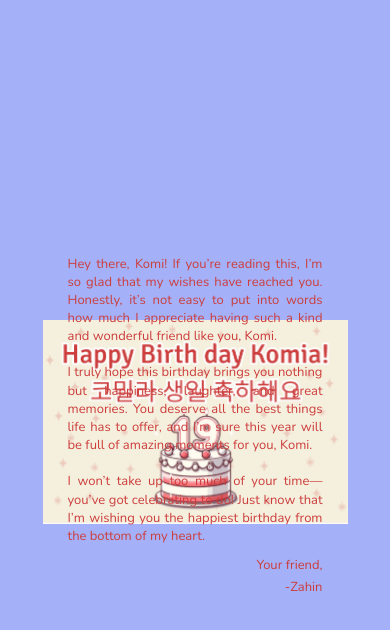
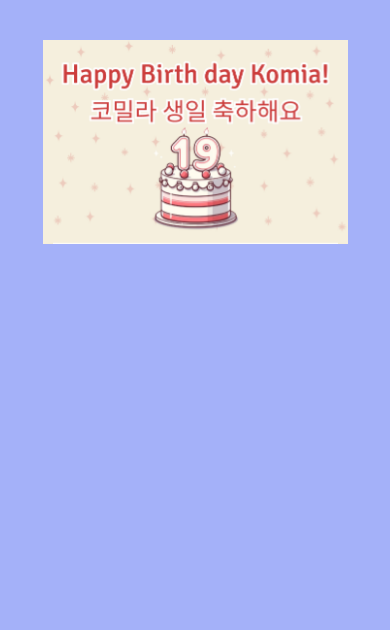
Before and after one commit to Zahin-commits/pro_commerce, a Next.js app: page /card in a window 390 px wide. Shown: the top 630 px of the page. Built offline with nearby package versions, Linux system fonts and the light colour scheme.

Commit message:
mobile design

```diff
--- a/src/app/card/page.card.css
+++ b/src/app/card/page.card.css
@@ -5,7 +5,7 @@
 .container{
     height: 100vh;
     width: 100vw;
-    color: white;
+    color: #CC3D3C;
     background-color: #a4b1f9;
     /* background-color: rgb(80, 80, 80); */
     display: flex;
@@ -44,6 +44,7 @@
     flex-direction: column;
     justify-content: center;
     border: 10px solid #F5EFDD;
+    border-bottom: none;
     background-color: #fff;
 }
 .strikethrough {
@@ -66,6 +67,9 @@
     margin: 9px 15px;
 }
 
+.card p.v{
+    display: none;
+}
 .card p.ending{
  text-align: right;
  margin-block: 2px;
@@ -96,7 +100,7 @@
 .card:hover .back {
     transform: perspective(1300px) rotateX(-180deg);
     /* box-shadow: 7px 0px 5px 0px rgba(0, 0, 0, 0.3), inset 2px 0px 15px 0px rgba(0, 0, 0, 0.1); */
-    background-color: #dcd2d5;
+    /* background-color: #dcd2d5; */
 }
 .card .back {
     position: absolute;
@@ -115,6 +119,15 @@
     transition: all 0.8s ease-in-out;
     background-color: #ffffff;
     /* box-shadow: 0px 0px 0px 0px rgba(0, 0, 0, 0.1); */
+ border: 10px solid #F5EFDD;
+ border-bottom: none;
+}
+
+.card .back_text-container{
+ width: 100%;
+ height: 100%;
+ margin-top: -30px;
+ transform: rotateX(180deg);
 }
 
 .imgset
@@ -131,16 +144,32 @@
 }*/
 
 @media (max-width:700px) {
+    .container {
+        align-items: flex-start;
+    }
+
     .card{
         /* scale: 0.6; */
         /* width: 210px;
         height: 140px; */
         width: 305px;
         height: 204px;
+        margin-top: 40px;
+    }
+
+    .card .text-container {
+        padding-top: 5px;
     }
 
     .card p{
         font-size: 13px;
-        z-index: 3;
+        /* z-index: 3; */
+        margin: 2px 8px;
     }
-}
+    .card p.h{
+        display: none;
+    }
+
+    .card p.v{
+        display: block;
+    }}
--- a/src/app/card/page.jsx
+++ b/src/app/card/page.jsx
@@ -6,7 +6,15 @@ export default function page() {
   return (
     <div className='container'>
      <div className="card">
-      <div className="back"></div>
+      <div className="back">
+        <div className="back_text-container">
+           <p className='v'>I won’t take up too much of your time—you’ve got celebrating to do! Just know that I’m wishing you the happiest birthday from the bottom of my heart.</p>
+
+            <p className='ending v'>Your friend,</p>
+            <p className='ending v'>-Zahin</p>
+        </div>
+
+      </div>
       <div className="front">
         <div className="imgset">
              {/* <!-- <img width="100%" src="https://1.bp.blogspot.com/-Mgj9-rbs65E/XfMoPSD5gtI/AAAAAAAAURk/NBokE2gSS2cTSJ2em5lZ5hJDuTtRN7UVwCLcBGAsYHQ/s1600/2713997.png"> --> */}
@@ -23,10 +31,10 @@ If you’re reading this, I’m so glad that my wishes have reached you. Honestl
 
 <p>I truly hope this birthday brings you nothing but happiness, laughter, and great memories. You deserve all the best things life has to offer, and I’m sure this year will be full of amazing moments for you, Komi.</p>
 
-<p>I won’t take up too much of your time—you’ve got celebrating to do! Just know that I’m wishing you the happiest birthday from the bottom of my heart.</p>
+<p className='h'>I won’t take up too much of your time—you’ve got celebrating to do! Just know that I’m wishing you the happiest birthday from the bottom of my heart.</p>
 
-<p className='ending'>Your friend,</p>
-<p className='ending'>-Zahin</p>
+<p className='ending h'>Your friend,</p>
+<p className='ending h'>-Zahin</p>
       </div>
     </div>
     </div>
```
